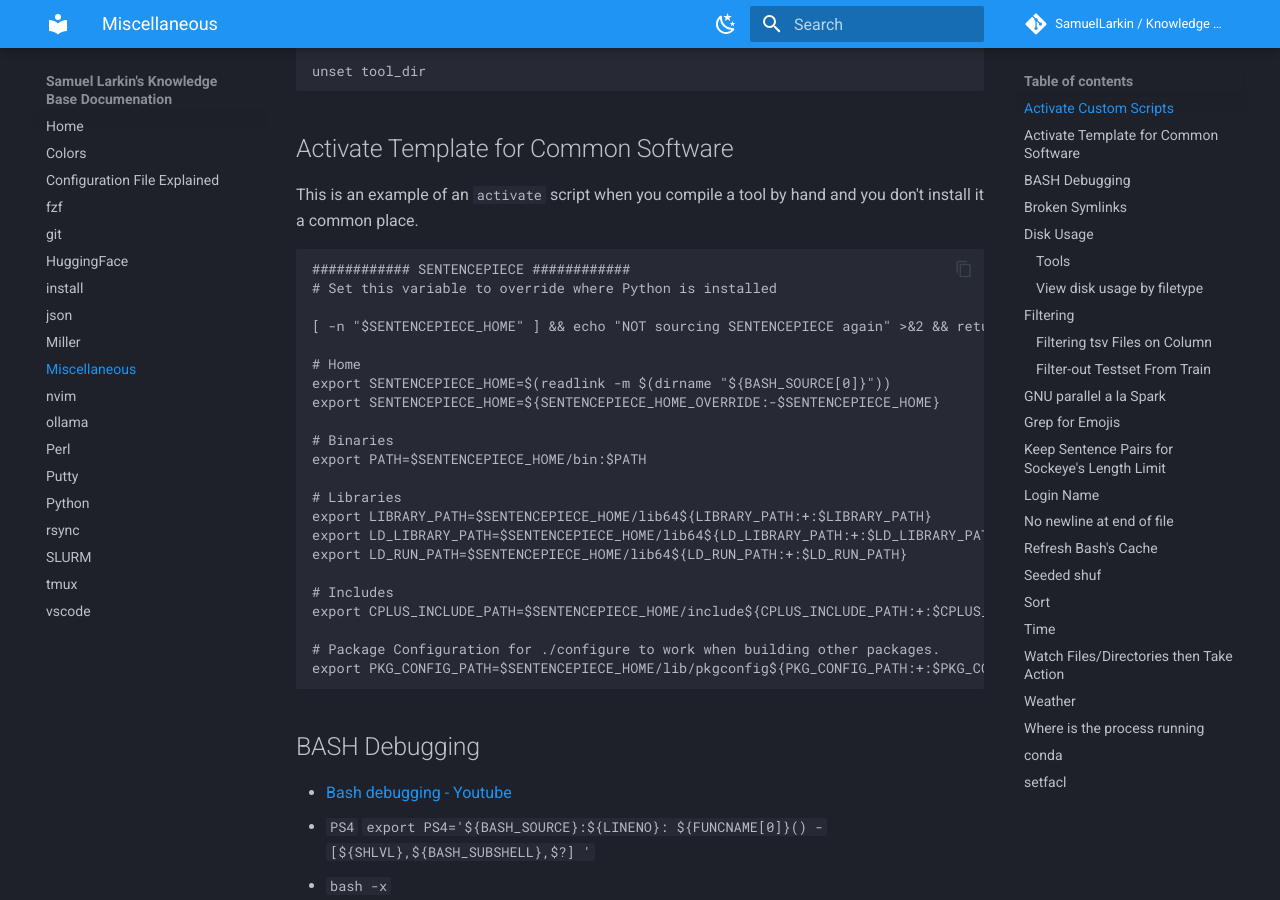
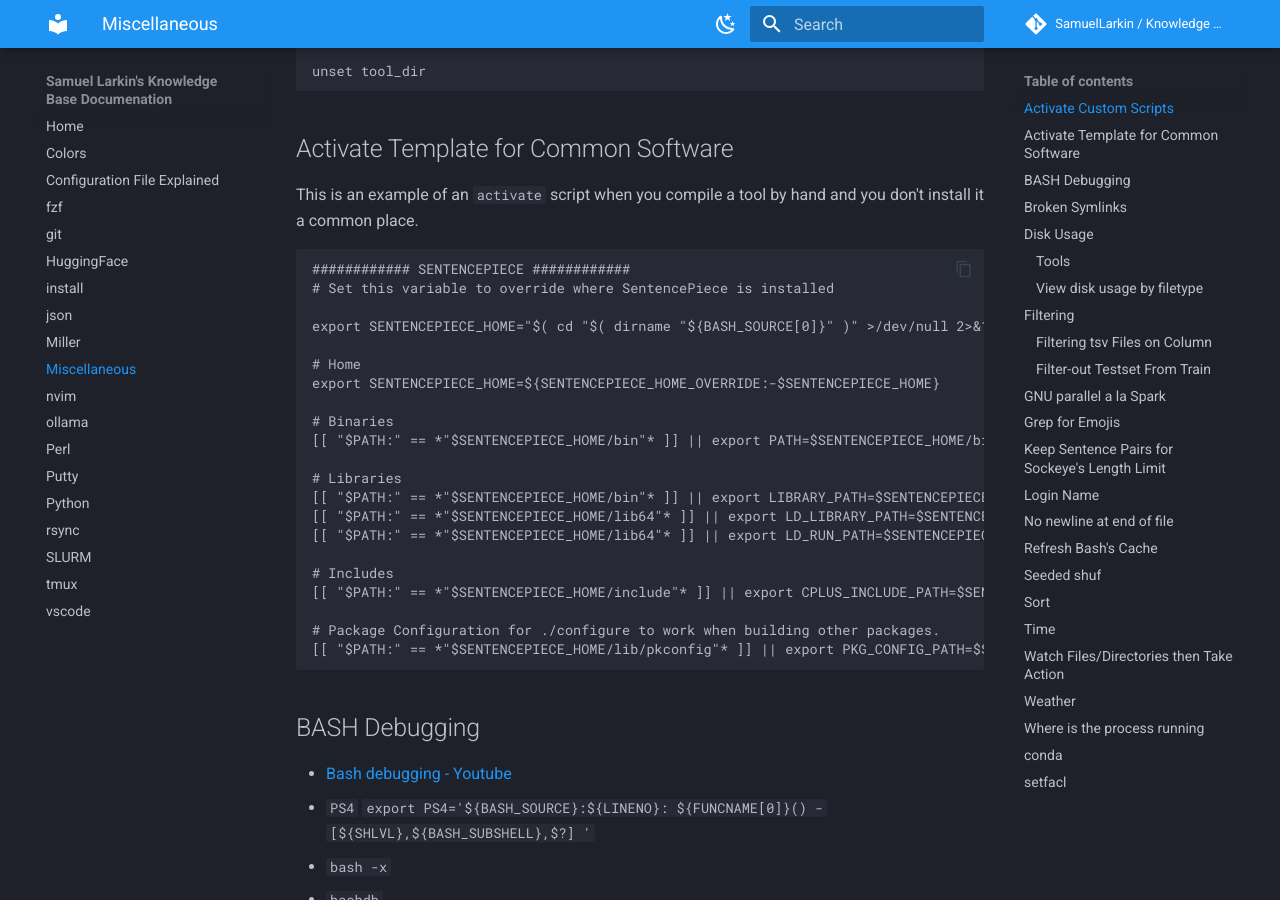
Before and after one commit to SamuelLarkin/kb, an MkDocs documentation site: the page built from docs/miscellaneous.md, in a window 1280 px wide and 900 px high, scrolled down 418 px. Built offline with MkDocs 1.6.1 and Material for MkDocs 9.7.7, drawn with Linux system fonts in a browser that asks for light colours; comment, search, counter and statistics services are not loaded; the version menu is left out.

Commit message:
docs: updated the activate template to only add when missing

````diff
--- a/docs/miscellaneous.md
+++ b/docs/miscellaneous.md
@@ -24,27 +24,26 @@ This is an example of an `activate` script when you compile a tool by hand and y
 
 ```sh
 ############ SENTENCEPIECE ############
-# Set this variable to override where Python is installed
+# Set this variable to override where SentencePiece is installed
 
-[ -n "$SENTENCEPIECE_HOME" ] && echo "NOT sourcing SENTENCEPIECE again" >&2 && return
+export SENTENCEPIECE_HOME="$( cd "$( dirname "${BASH_SOURCE[0]}" )" >/dev/null 2>&1 && pwd )"
 
 # Home
-export SENTENCEPIECE_HOME=$(readlink -m $(dirname "${BASH_SOURCE[0]}"))
 export SENTENCEPIECE_HOME=${SENTENCEPIECE_HOME_OVERRIDE:-$SENTENCEPIECE_HOME}
 
 # Binaries
-export PATH=$SENTENCEPIECE_HOME/bin:$PATH
+[[ "$PATH:" == *"$SENTENCEPIECE_HOME/bin"* ]] || export PATH=$SENTENCEPIECE_HOME/bin:$PATH
 
 # Libraries
-export LIBRARY_PATH=$SENTENCEPIECE_HOME/lib64${LIBRARY_PATH:+:$LIBRARY_PATH}
-export LD_LIBRARY_PATH=$SENTENCEPIECE_HOME/lib64${LD_LIBRARY_PATH:+:$LD_LIBRARY_PATH}
-export LD_RUN_PATH=$SENTENCEPIECE_HOME/lib64${LD_RUN_PATH:+:$LD_RUN_PATH}
+[[ "$PATH:" == *"$SENTENCEPIECE_HOME/bin"* ]] || export LIBRARY_PATH=$SENTENCEPIECE_HOME/lib64${LIBRARY_PATH:+:$LIBRARY_PATH}
+[[ "$PATH:" == *"$SENTENCEPIECE_HOME/lib64"* ]] || export LD_LIBRARY_PATH=$SENTENCEPIECE_HOME/lib64${LD_LIBRARY_PATH:+:$LD_LIBRARY_PATH}
+[[ "$PATH:" == *"$SENTENCEPIECE_HOME/lib64"* ]] || export LD_RUN_PATH=$SENTENCEPIECE_HOME/lib64${LD_RUN_PATH:+:$LD_RUN_PATH}
 
 # Includes
-export CPLUS_INCLUDE_PATH=$SENTENCEPIECE_HOME/include${CPLUS_INCLUDE_PATH:+:$CPLUS_INCLUDE_PATH}
+[[ "$PATH:" == *"$SENTENCEPIECE_HOME/include"* ]] || export CPLUS_INCLUDE_PATH=$SENTENCEPIECE_HOME/include${CPLUS_INCLUDE_PATH:+:$CPLUS_INCLUDE_PATH}
 
 # Package Configuration for ./configure to work when building other packages.
-export PKG_CONFIG_PATH=$SENTENCEPIECE_HOME/lib/pkgconfig${PKG_CONFIG_PATH:+:$PKG_CONFIG_PATH}
+[[ "$PATH:" == *"$SENTENCEPIECE_HOME/lib/pkconfig"* ]] || export PKG_CONFIG_PATH=$SENTENCEPIECE_HOME/lib/pkgconfig${PKG_CONFIG_PATH:+:$PKG_CONFIG_PATH}
 ```
 
 ## BASH Debugging
````
